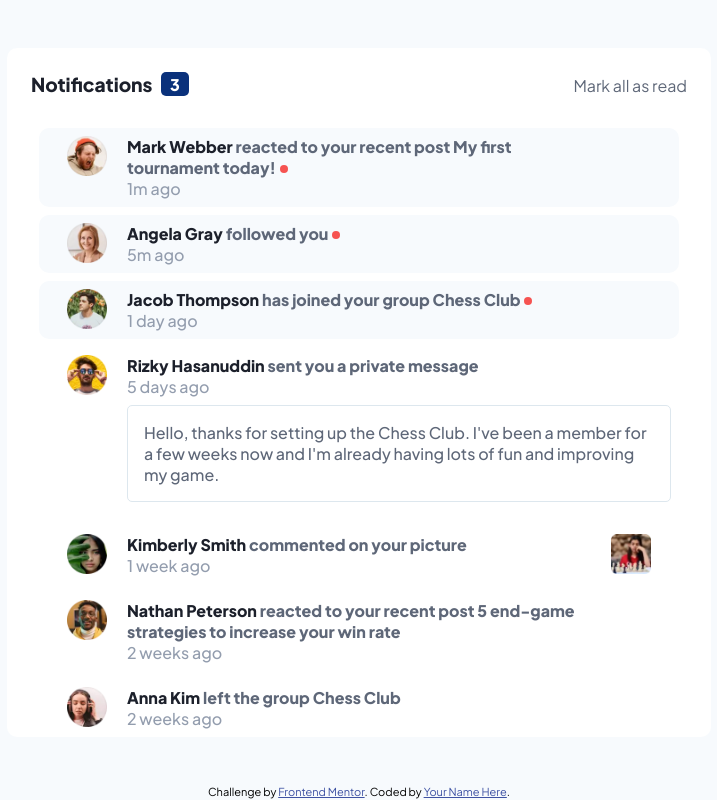
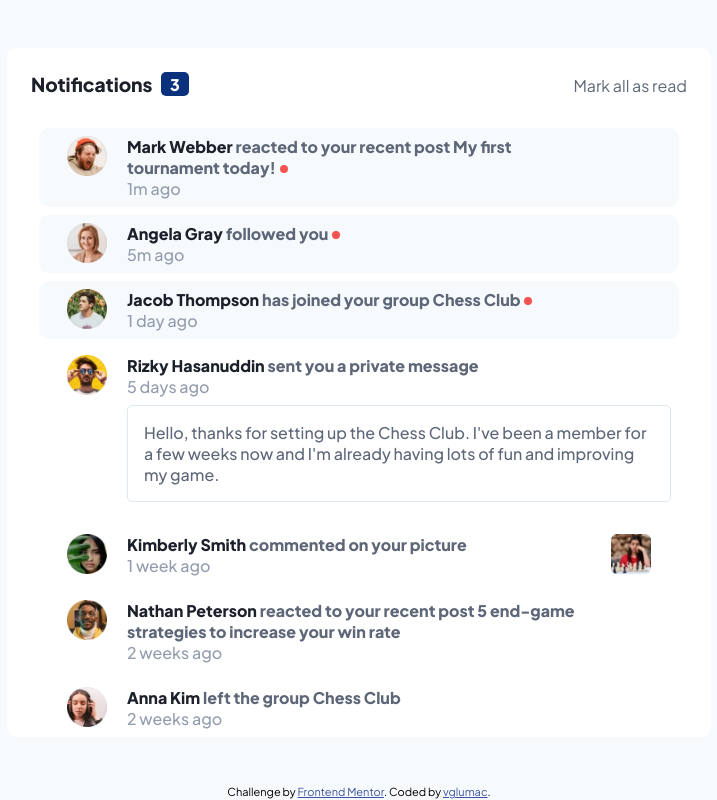
Before and after one commit to vglumac/fm-notifications, a plain HTML site: page index.html in a window 1280 px wide. Shown: the whole page, without its empty margins (281-998 px from the left). Drawn offline with Linux system fonts and the light colour scheme.

Commit message:
Update index.html

```diff
--- a/index.html
+++ b/index.html
@@ -107,7 +107,7 @@
 
   <div class="attribution">
     Challenge by <a href="https://www.frontendmentor.io?ref=challenge" target="_blank">Frontend Mentor</a>.
-    Coded by <a href="#">Your Name Here</a>.
+    Coded by <a href="https://github.com/vglumac">vglumac</a>.
   </div>
 
   <script src="script.js"></script>
```
